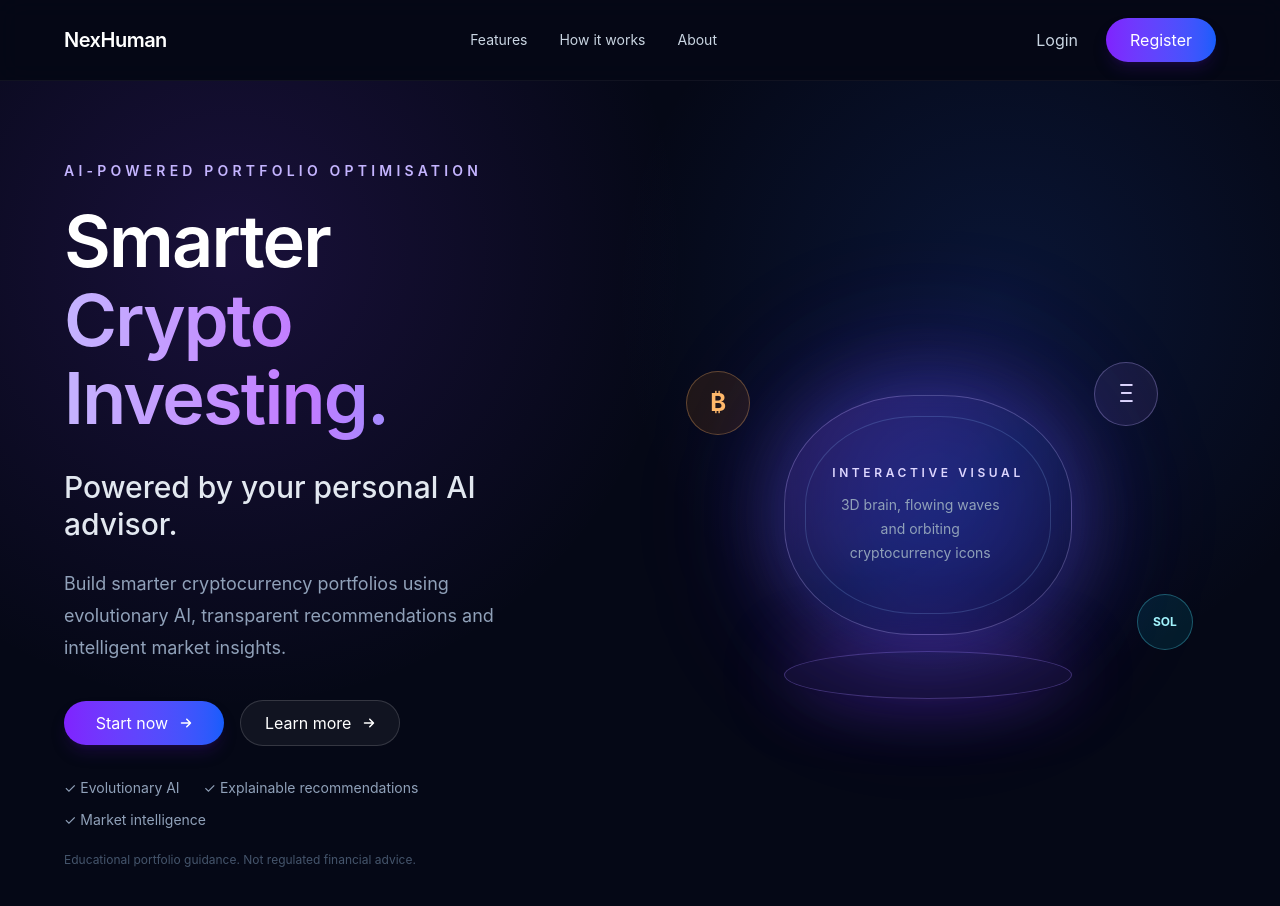
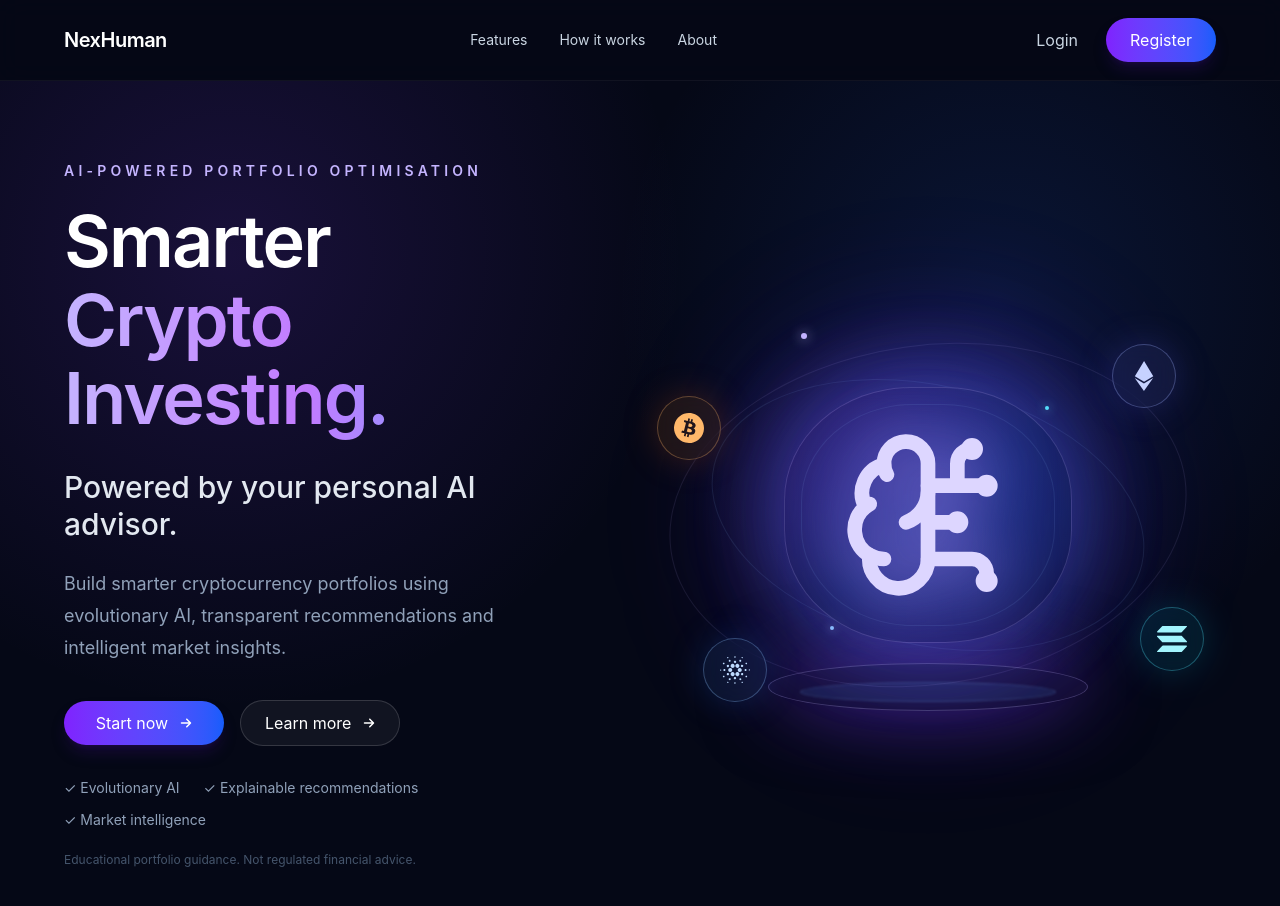
Before and after one commit to Digzee/NexHuman, a React app in the folder frontend/: page / in a window 1280 px wide. Shown: the top 906 px of the page. Built offline with nearby package versions, Linux system fonts and the light colour scheme; the HTML template or start-up script is replaced by a standard one.

Commit message:
Add static hero visual and project documentation

```diff
--- a/frontend/src/components/hero/HeroVisual.jsx
+++ b/frontend/src/components/hero/HeroVisual.jsx
@@ -1,70 +1,139 @@
+import {
+  SiBitcoin,
+  SiCardano,
+  SiEthereum,
+  SiSolana,
+} from "react-icons/si";
+import { LuBrainCircuit } from "react-icons/lu";
+
+const cryptoAssets = [
+  {
+    name: "Bitcoin",
+    Icon: SiBitcoin,
+    position: "left-[3%] top-[27%]",
+    colour:
+      "border-orange-300/30 bg-orange-400/10 text-orange-300 shadow-orange-500/20",
+  },
+  {
+    name: "Ethereum",
+    Icon: SiEthereum,
+    position: "right-[7%] top-[17%]",
+    colour:
+      "border-indigo-300/30 bg-indigo-400/10 text-indigo-200 shadow-indigo-500/20",
+  },
+  {
+    name: "Solana",
+    Icon: SiSolana,
+    position: "bottom-[20%] right-[2%]",
+    colour:
+      "border-cyan-300/30 bg-cyan-400/10 text-cyan-200 shadow-cyan-500/20",
+  },
+  {
+    name: "Cardano",
+    Icon: SiCardano,
+    position: "bottom-[14%] left-[11%]",
+    colour:
+      "border-blue-300/30 bg-blue-400/10 text-blue-200 shadow-blue-500/20",
+  },
+];
+
+function CryptoIcon({ name, Icon, position, colour }) {
+  return (
+    <div
+      aria-label={name}
+      className={`absolute ${position} z-20 flex h-16 w-16 items-center
+                  justify-center rounded-full border shadow-[0_0_35px]
+                  backdrop-blur-md ${colour}`}
+    >
+      <Icon aria-hidden="true" className="text-3xl" />
+    </div>
+  );
+}
+
 function HeroVisual() {
   return (
     <div
-      className="relative mx-auto flex min-h-[360px] w-full max-w-2xl
-                 items-center justify-center lg:min-h-[480px]"
-      aria-label="Future interactive brain and cryptocurrency animation"
+      className="relative mx-auto flex min-h-[420px] w-full max-w-3xl
+                 items-center justify-center lg:min-h-[520px]"
+      aria-label="NexHuman investment intelligence visual"
     >
-      {/* Background glow */}
-      <div className="absolute h-80 w-80 rounded-full bg-violet-600/20 blur-3xl" />
-      <div className="absolute h-64 w-64 rounded-full bg-blue-600/20 blur-3xl" />
+      {/* Ambient lighting */}
+      <div
+        className="pointer-events-none absolute h-96 w-96 rounded-full
+                   bg-violet-600/20 blur-3xl"
+      />
+
+      <div
+        className="pointer-events-none absolute h-72 w-72 rounded-full
+                   bg-blue-600/20 blur-3xl"
+      />
+
+      {/* Decorative orbit paths */}
+      <div
+        className="absolute h-[340px] w-[520px] rotate-[-8deg] rounded-[50%]
+                   border border-violet-300/10"
+      />
+
+      <div
+        className="absolute h-[260px] w-[440px] rotate-[13deg] rounded-[50%]
+                   border border-blue-300/10"
+      />
+
+      {/* Brain glow */}
+      <div
+        className="absolute h-72 w-80 rounded-[45%]
+                   bg-gradient-to-br from-violet-500/25
+                   via-blue-500/15 to-cyan-400/5 blur-2xl"
+      />
+
+      {/* Static brain */}
+      <div
+        className="relative z-10 flex h-64 w-72 items-center justify-center
+                   rounded-[44%] border border-violet-300/20
+                   bg-gradient-to-br from-violet-500/10
+                   via-blue-500/5 to-transparent
+                   shadow-[0_0_90px_rgba(99,102,241,0.32)]
+                   backdrop-blur-sm"
+      >
+        <div
+          className="absolute inset-4 rounded-[44%]
+                     border border-blue-300/10"
+        />
+
+        <LuBrainCircuit
+          aria-hidden="true"
+          className="relative text-[11rem] text-violet-200
+                     drop-shadow-[0_0_30px_rgba(167,139,250,0.7)]"
+        />
+      </div>
+
+      {/* Vertical light beneath brain */}
+      <div
+        className="absolute bottom-24 h-36 w-36
+                   bg-gradient-to-b from-violet-400/20 to-transparent
+                   blur-2xl"
+      />
 
       {/* Holographic platform */}
       <div
-        className="absolute bottom-14 h-12 w-72 rounded-[100%]
-                   border border-violet-400/30 bg-violet-500/10
-                   shadow-[0_0_70px_rgba(124,58,237,0.4)]"
+        className="absolute bottom-16 h-12 w-80 rounded-[100%]
+                   border border-violet-300/25 bg-violet-500/10
+                   shadow-[0_0_75px_rgba(124,58,237,0.5)]"
       />
 
-      {/* Temporary brain placeholder */}
       <div
-        className="relative flex h-60 w-72 items-center justify-center
-                   rounded-[45%] border border-violet-300/30
-                   bg-gradient-to-br from-violet-500/20
-                   via-blue-500/10 to-transparent
-                   shadow-[0_0_80px_rgba(99,102,241,0.28)]
-                   backdrop-blur-sm"
-      >
-        <div className="absolute inset-5 rounded-[45%] border border-blue-300/20" />
+        className="absolute bottom-[4.6rem] h-5 w-64 rounded-[100%]
+                   border border-blue-300/20 bg-blue-400/10 blur-[1px]"
+      />
 
-        <div className="relative text-center">
-          <p className="text-xs font-semibold uppercase tracking-[0.3em] text-violet-200">
-            Interactive visual
-          </p>
+      {cryptoAssets.map((asset) => (
+        <CryptoIcon key={asset.name} {...asset} />
+      ))}
 
-          <p className="mt-3 max-w-44 text-sm leading-6 text-slate-400">
-            3D brain, flowing waves and orbiting cryptocurrency icons
-          </p>
-        </div>
-      </div>
-
-      {/* Temporary crypto markers */}
-      <div
-        className="absolute left-[8%] top-[20%] flex h-16 w-16
-                   items-center justify-center rounded-full
-                   border border-orange-300/30 bg-orange-400/10
-                   text-2xl font-bold text-orange-300"
-      >
-        ₿
-      </div>
-
-      <div
-        className="absolute right-[10%] top-[18%] flex h-16 w-16
-                   items-center justify-center rounded-full
-                   border border-violet-300/30 bg-violet-400/10
-                   text-2xl text-violet-200"
-      >
-        Ξ
-      </div>
-
-      <div
-        className="absolute bottom-[22%] right-[4%] flex h-14 w-14
-                   items-center justify-center rounded-full
-                   border border-cyan-300/30 bg-cyan-400/10
-                   text-xs font-bold text-cyan-200"
-      >
-        SOL
-      </div>
+      {/* Small data particles */}
+      <div className="absolute left-[28%] top-[15%] h-1.5 w-1.5 rounded-full bg-violet-300 shadow-[0_0_12px_rgba(196,181,253,0.9)]" />
+      <div className="absolute right-[29%] top-[29%] h-1 w-1 rounded-full bg-cyan-300 shadow-[0_0_10px_rgba(103,232,249,0.9)]" />
+      <div className="absolute bottom-[28%] left-[33%] h-1 w-1 rounded-full bg-blue-300 shadow-[0_0_10px_rgba(147,197,253,0.9)]" />
     </div>
   );
 }
```
Also changed, not shown: 4 other files (tests, documents, lock files or other folders).
